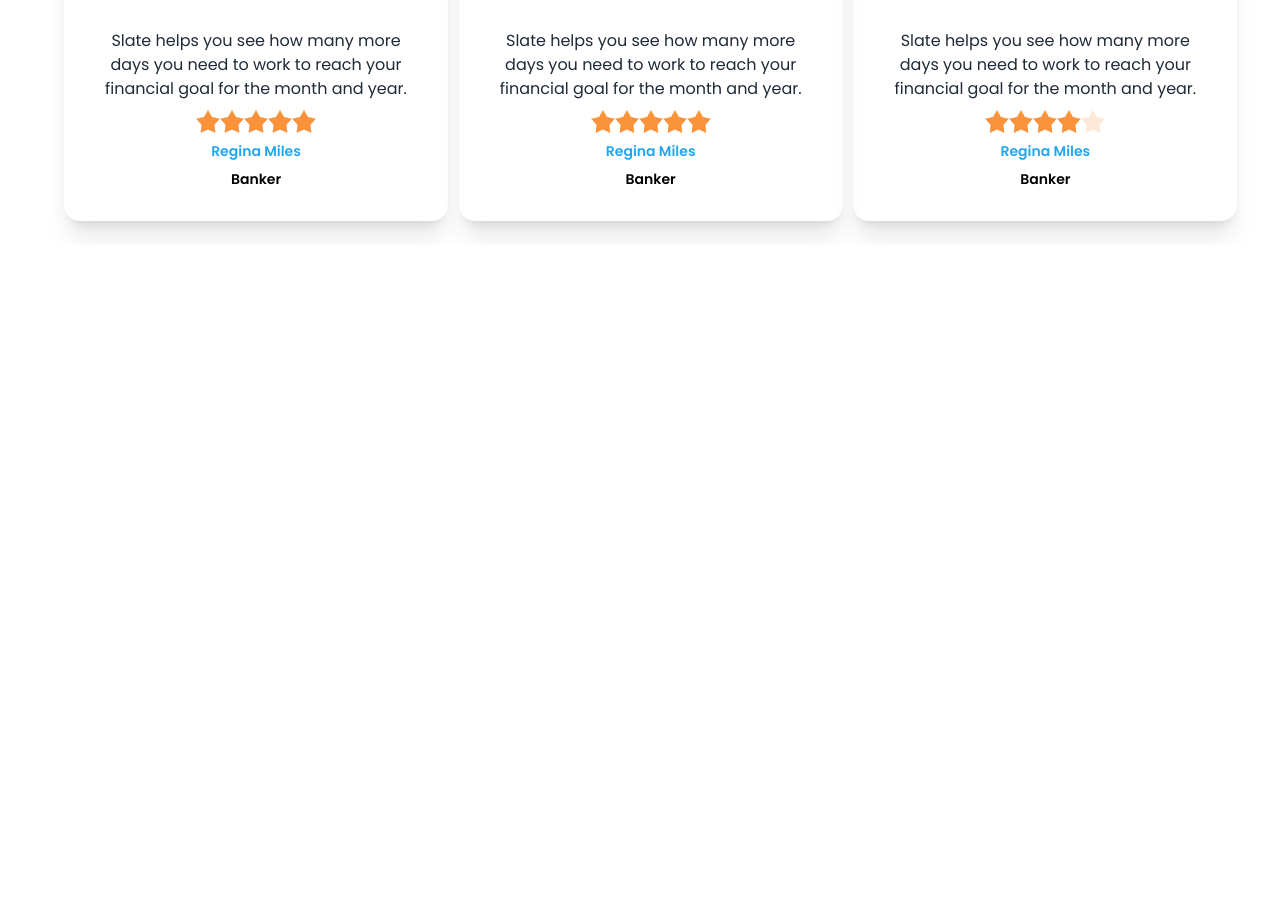
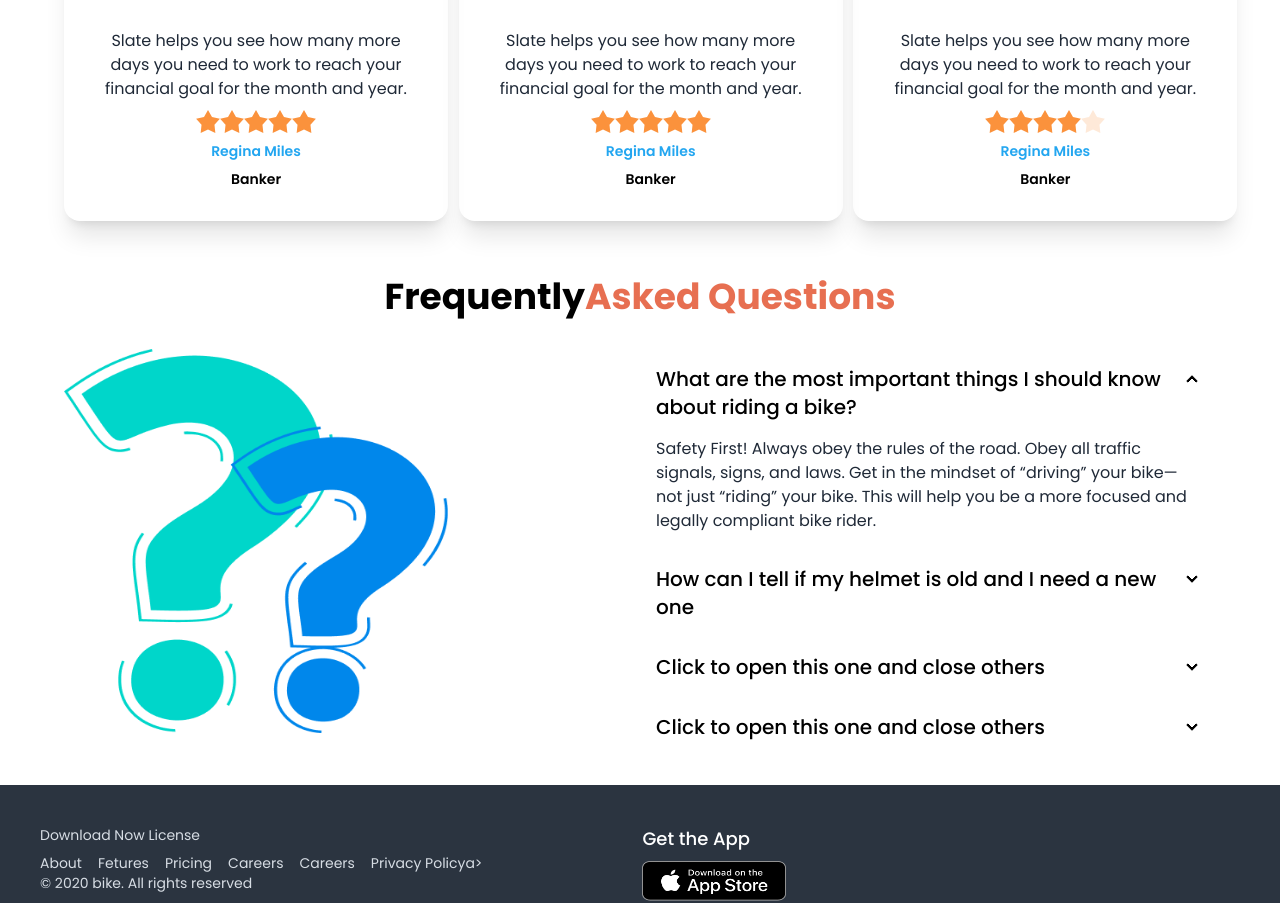
Before and after one commit to Mahadi81080/Biker-zone-resource, a plain HTML site: page index.html in a window 1280 px wide. Shown: the part 2127-3030 px from the top of the page. Before the commit the page ends 2372 px from the top, so only its background shows below. Drawn offline with nearby package versions, Linux system fonts and the light colour scheme.

Commit message:
complite full website with daisyUi

```diff
--- a/index.html
+++ b/index.html
@@ -218,7 +218,7 @@
           <h3 class="text-4xl text-black font-bold">Fetured Bikes In This Year</h3>
           <p class="text-base text-[#E76F51] flex justify-center">Best bike collection</p>
         </div>
-        <div class="flex justify-between gap-5 py-6">
+        <div class="grid grid-cols-1 md:grid-cols-2 lg:grid-cols-3 gap-5 py-6">
           <img class="w-80 h-52" src="biker-zone-resources-main/images/others/feature-bike.png" alt="">
           <img class="w-80 h-52" src="biker-zone-resources-main/images/slider/bike3.png" alt="">
           <img class="w-80 h-52" src="biker-zone-resources-main/images/others/feature-bike.png" alt="">
@@ -228,7 +228,7 @@
         <div class="py-8 text-center">
           <h3 class="text-4xl text-black font-bold">Latest Bike</h3>
         </div>
-        <div class=" grid grid-cols-1 lg:grid-cols-3 gap-8 pb-6">
+        <div class=" grid grid-cols-1 md:grid-cols-2 lg:grid-cols-3 gap-8 pb-6">
           <div class="card card-compact w-96  shadow-xl">
             <figure><img src="biker-zone-resources-main/images/others/latest1.png" alt="Shoes" /></figure>
             <div class="card-body">
@@ -265,7 +265,7 @@
         <div class="py-8 text-center">
           <h3 class="text-4xl text-black font-bold">Happy <span class="text-[#E76F51]">Clients says</span></h3>
         </div>
-        <div class="grid grid-cols-1 lg:grid-cols-3 gap-8 pb-6">
+        <div class="grid grid-cols-1 md:grid-cols-2 lg:grid-cols-3 gap-8 pb-6">
           <div class="card w-96 shadow-xl">
             <figure class="px-10 pt-10">
               <img class="w-36 h-36" src="biker-zone-resources-main/images/others/user-1.png" alt="Shoes" class="rounded-xl" />
@@ -328,7 +328,82 @@
           </div>
         </div>
       </section>
+      <section>
+        <div class="py-8 text-center">
+          <h3 class="text-4xl text-black font-bold">Frequently<span class="text-[#E76F51]">Asked Questions</span></h3>
+        </div>
+        <div class="grid grid-cols-1 lg:grid-cols-2 pb-7">
+          <div>
+            <img class="w-96 h-96" src="biker-zone-resources-main/images/others/faq.png" alt="">
+          </div>
+          <div>
+            <div class="collapse collapse-arrow">
+              <input type="radio" name="my-accordion-2" checked="checked" />
+              <div class="collapse-title text-xl font-medium text-black">
+                What are the most important things I should
+                know about riding a bike?
+              </div>
+              <div class="collapse-content">
+                <p>Safety First! Always obey the rules of the road. Obey all traffic signals, signs, and laws. Get in the mindset of “driving” your bike—not just “riding” your bike. This will help you be a more focused and legally compliant bike rider. </p>
+              </div>
+            </div>
+            <div class="collapse collapse-arrow">
+              <input type="radio" name="my-accordion-2" />
+              <div class="collapse-title text-xl font-medium text-black">
+                How can I tell if my helmet is old and I need a new one
+              </div>
+              <div class="collapse-content">
+                <p>Safety First! Always obey the rules of the road. Obey all traffic signals, signs, and laws. Get in the mindset of “driving” your bike—not just “riding” your bike. This will help you be a more focused and legally compliant bike rider. </p>
+              </div>
+            </div>
+            <div class="collapse collapse-arrow">
+              <input type="radio" name="my-accordion-2" />
+              <div class="collapse-title text-xl font-medium text-black">
+                Click to open this one and close others
+              </div>
+              <div class="collapse-content">
+                <p>Safety First! Always obey the rules of the road. Obey all traffic signals, signs, and laws. Get in the mindset of “driving” your bike—not just “riding” your bike. This will help you be a more focused and legally compliant bike rider. </p>
+              </div>
+            </div>
+            <div class="collapse collapse-arrow">
+              <input type="radio" name="my-accordion-2" />
+              <div class="collapse-title text-xl font-medium text-black">
+                Click to open this one and close others
+              </div>
+              <div class="collapse-content">
+                <p>Safety First! Always obey the rules of the road. Obey all traffic signals, signs, and laws. Get in the mindset of “driving” your bike—not just “riding” your bike. This will help you be a more focused and legally compliant bike rider. </p>
+              </div>
+            </div>
+          </div>
+        </div>
+      </section>
     </main>
-    <footer></footer>
+    <footer class="footer p-10 bg-neutral text-neutral-content">
+     <div class="gird grid-cols-1 md:grid-cols-2 lg:grid-cols-2 gap-20">
+      <div class="space-y-2">
+        <nav>
+          <a class="link link-hover">Download Now</a>
+          <a class="link link-hover">License</a>
+        </nav>
+        <nav class="grid grid-flow-col gap-4">
+          <a class="link link-hover">About</a>
+          <a class="link link-hover">Fetures</a>
+          <a class="link link-hover">Pricing</a>
+          <a class="link link-hover">Careers</a>
+          <a class="link link-hover">Careers</a>
+          <a class="link link-hover">Privacy Policya>
+        </nav>
+
+        <aside>
+          <p>© 2020 bike. All rights reserved</p>
+        </aside>
+       </div>
+       <div class="space-y-2 pl-20">
+        <h3 class="text-lg font-medium text-white">Get the App</h3>
+        <img class="w-36 h-10" src="biker-zone-resources-main/images/others/ios.png" alt="">
+        <img class="w-36 h-10" src="biker-zone-resources-main/images/others/android.png" alt="">
+       </div>
+     </div>
+    </footer>
   </body>
 </html
```
